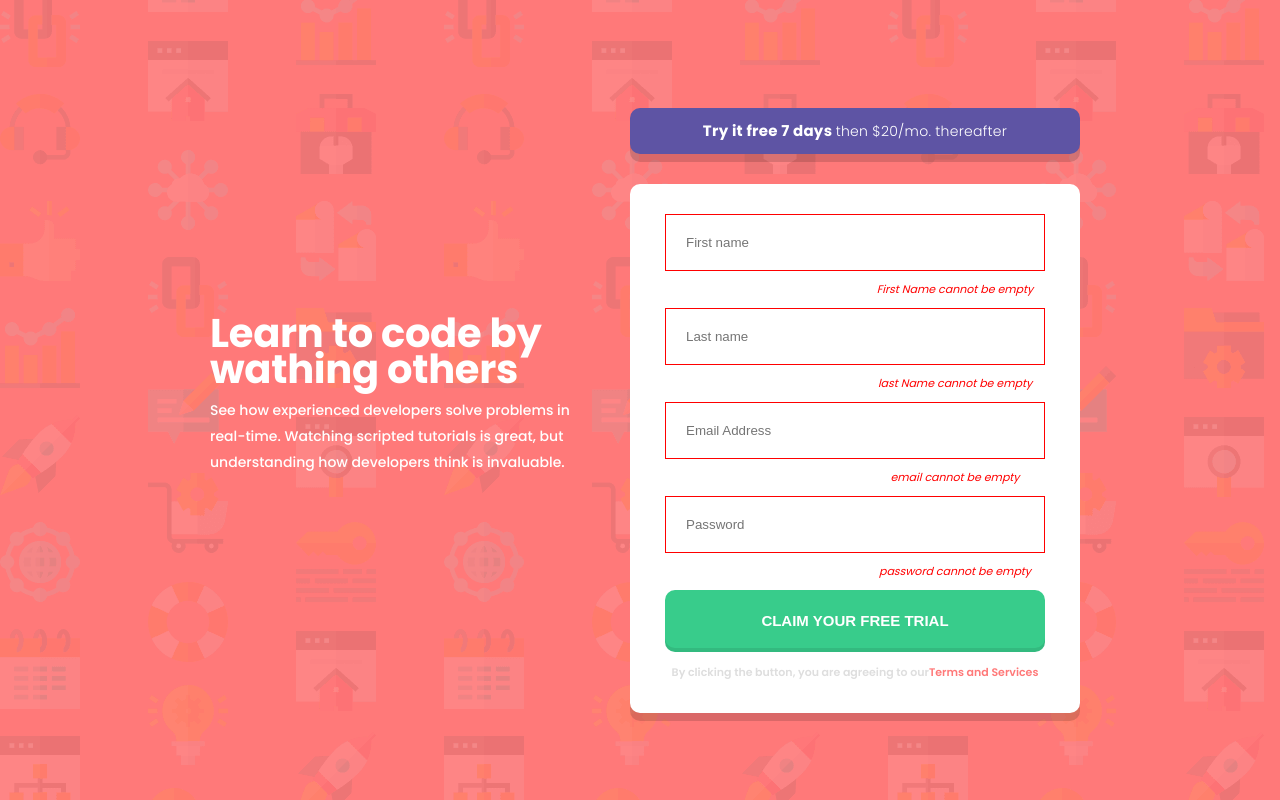
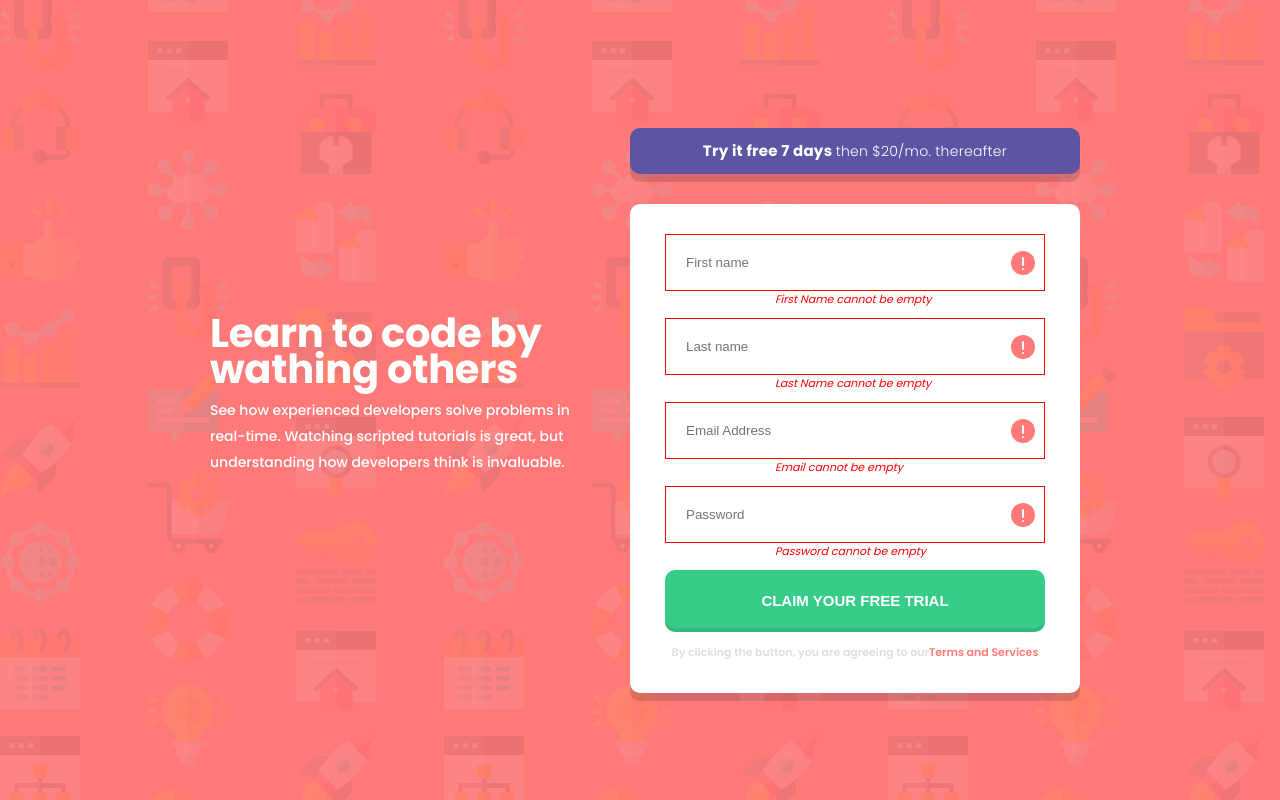
Before and after one commit to aniabaishvili/intro-component-with-sign-up-form, a React (Vite) app: page / in a window 1280 px wide. Both pictures are taken after a click on the button "CLAIM YOUR FREE TRIAL". Built offline with nearby package versions, Linux system fonts and the light colour scheme.

Commit message:
change error messages

```diff
--- a/src/components/SignUp.jsx
+++ b/src/components/SignUp.jsx
@@ -25,11 +25,11 @@ export default function SignUp() {
     }
     if (email && !validateEmail(email)) {
       setEmailError(true);
+      setErrorMessage("Email address is invalid");
     }
     if (!password) {
       setPasswordError(true);
     }
-
   };
 
   const validateEmail = (email) => {
@@ -42,40 +42,73 @@ export default function SignUp() {
         Try it free 7 days <span>then $20/mo. thereafter</span>
       </Price>
       <SignForm>
-        <Input
-          placeholder="First name"
-          onChange={(event) => {setFirstname(event.target.value);
-            setFirstNameError(false);}}
-          error={firstNameError}
-        />
-        {firstNameError && (
-          <ErrorMessage> First Name cannot be empty</ErrorMessage>
-        )}
+      <InputContainer>
+  <Input
+    placeholder="First name"
+    onChange={(event) => {
+      setFirstname(event.target.value);
+      setFirstNameError(false);
+    }}
+    error={firstNameError}
+  />
+  {firstNameError && (
+        <>
+        <ErrorIcon src={errorIcon} alt="Error Icon" />
+        <ErrorMessage>First Name cannot be empty</ErrorMessage>
+      </>
+
+  )
+  }
+
+</InputContainer>
+        <InputContainer>
         <Input
           placeholder="Last name"
-          onChange={(event) => {setLastName(event.target.value);
-            setLastNameError(false);}}
+          onChange={(event) => {
+            setLastName(event.target.value);
+            setLastNameError(false);
+          }}
           error={lastNameError}
         />
         {lastNameError && (
-          <ErrorMessage> last Name cannot be empty</ErrorMessage>
+          <>
+          <ErrorIcon src={errorIcon} alt="Error Icon" />
+          <ErrorMessage>Last Name cannot be empty</ErrorMessage>
+        </>
         )}
+        </InputContainer>
+        <InputContainer>
         <Input
           placeholder="Email Address"
-          onChange={(event) => {setEmailError(event.target.value);
-            setEmailError(false);}}
+          onChange={(event) => {
+            setEmailError(event.target.value);
+            setEmailError(false);
+          }}
           error={emailError}
         />
-        {emailError && <ErrorMessage> email cannot be empty</ErrorMessage>}
+        {emailError && (
+          <>
+          <ErrorIcon src={errorIcon} alt="Error Icon" />
+          <ErrorMessage>Email cannot be empty</ErrorMessage>
+        </>
+        )}
+       </InputContainer>
+       <InputContainer>
         <Input
           placeholder="Password"
-          onChange={(event) => {setPasswordError(event.target.value);
-            setPasswordError(false);}}
+          onChange={(event) => {
+            setPasswordError(event.target.value);
+            setPasswordError(false);
+          }}
           error={passwordError}
         />
         {passwordError && (
-          <ErrorMessage> password cannot be empty</ErrorMessage>
+           <>
+           <ErrorIcon src={errorIcon} alt="Error Icon" />
+           <ErrorMessage>Password cannot be empty</ErrorMessage>
+         </>
         )}
+        </InputContainer>
         <Button onClick={handleSubmit}>CLAIM YOUR FREE TRIAL</Button>
         <Footer>
           By clicking the button, you are agreeing to our
@@ -85,6 +118,17 @@ export default function SignUp() {
     </SignStyles>
   );
 }
+
+const InputContainer = styled.div`
+  position: relative;
+`;
+
+const ErrorIcon = styled.img`
+  position: absolute;
+  top: 40%;
+  right: 10px;
+  transform: translateY(-50%);
+`;
 
 const SignForm = styled.div`
   background-color: #fff;
@@ -111,7 +155,7 @@ const ErrorMessage = styled.p`
   padding-left: 110px;
   font-style: italic;
   @media screen and (min-width: 568px) {
-    padding-left: 200px;
+    /* padding-left: 200px; */
   }
 `;
 
```
